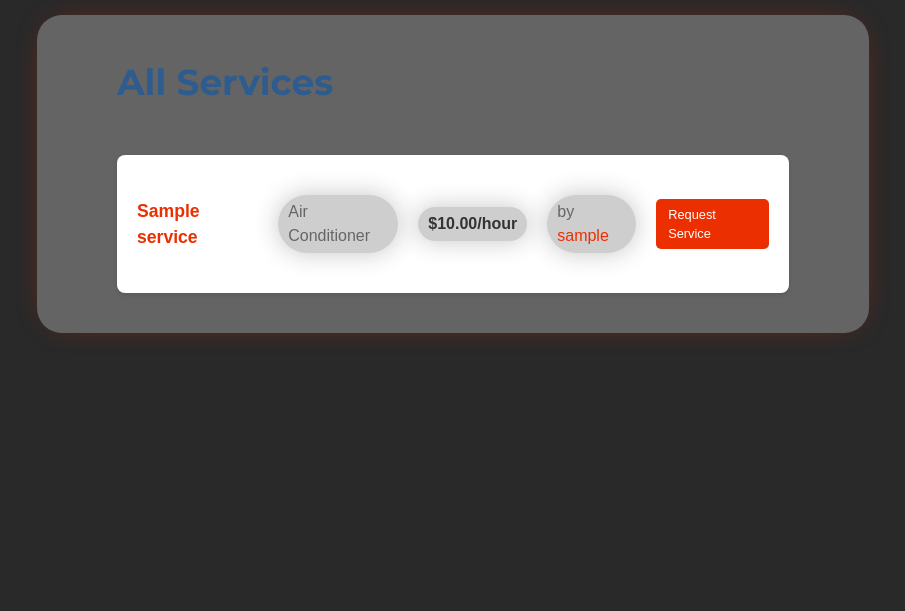
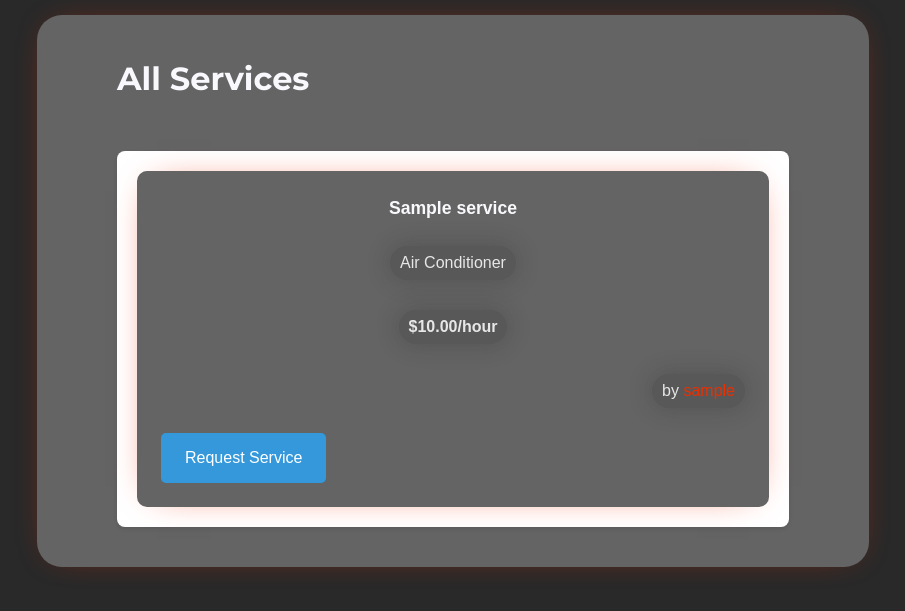
Before and after one commit to hezronokwach/FixAndServe, a Django app: page /services/ in a window 1280 px wide. Shown: the part 83-694 px from the top of the page, without its empty margins (187-1092 px from the left). Run offline with Django 3.2, Linux system fonts and the light colour scheme; tables that the repository leaves empty hold one stand-in row (values such as "Sample post").

Commit message:
style[all_services]: Add responsiveness to all services page

```diff
--- a/netfix/services/static/services/css/services.css
+++ b/netfix/services/static/services/css/services.css
@@ -1,5 +1,5 @@
 .services-container {
-    max-width: 1000px;
+    max-width: 1200px;
     margin: 0 auto;
     padding: 20px;
 }
@@ -8,14 +8,19 @@
     display: flex;
     justify-content: space-between;
     align-items: center;
-    margin-bottom: 30px;
+    margin-bottom: 2rem;
     flex-direction: column;
     align-items: flex-start;
 }
 
+.services-header h1 {
+    color: #f9f8fd;
+    font-size: 2rem;
+}
+
 .create-service-btn, .request-btn {
     display: inline-block;
-    padding: 10px 20px;
+    padding: 0.8rem 1.5rem;
     background: #ec2f00;
     color: white;
     text-decoration: none;
@@ -30,8 +35,14 @@
 }
 
 .request-btn {
-    padding: 6px 12px;
-    font-size: 0.8em;
+    display: inline-block;
+    padding: 0.8rem 1.5rem;
+    background-color: #3498db;
+    color: white;
+    text-decoration: none;
+    border-radius: 5px;
+    align-self: flex-start;
+    transition: background-color 0.3s ease;
 }
 
 .services-grid {
@@ -102,6 +113,9 @@
 }
 
 .services-list {
+    display: flex;
+    flex-direction: column;
+    gap: 1.5rem;
     background: white;
     border-radius: 8px;
     box-shadow: 0 2px 4px rgba(0,0,0,0.1);
@@ -109,17 +123,23 @@
 }
 
 .service-item {
-    padding: 15px 0;
+    background-color: #646464;
+    padding: 1.5rem;
+    border-radius: 10px;
+    box-shadow: 0px 0px 35px -20px #ec2f00;
 }
 
 .service-details {
     display: flex;
+    flex-direction: column;
+    gap: 0.8rem;
     align-items: center;
     gap: 20px;
 }
 
 .service-name {
-    color: #ec2f00;
+    color: #f9f8fd;
+    font-size: 1.3rem;
     text-decoration: none;
     font-weight: bold;
     font-size: 1.1em;
@@ -130,17 +150,17 @@
 }
 
 .field {
-    color: #666;
+    color: #e7e7e7;
 }
 
 .price {
     font-weight: bold;
-    color: #333;
+    color: #e7e7e7;
 }
 
 .provider {
     margin-left: auto;
-    color: #666;
+    color: #e7e7e7;
 }
 
 .company-link {
--- a/netfix/services/templates/services/single_service.html
+++ b/netfix/services/templates/services/single_service.html
@@ -3,12 +3,13 @@
     {{ service.name }}
 {% endblock %}
 {% block content %}
+    <div class="container">
         <div class='service_info_header'>
             <h1>{{service.name}} -- {{service.price_hour}}€/hour</h1>
             <h5>by <a href="/company/{{service.company.user}}">{{service.company.user}}</a></h5>
         </div>
         <h3>{{service.field}}</h3>
-    <p style="text-align: left;">{{service.description}}</p>
+        <p>{{service.description}}</p>
         {% if request.user.is_authenticated %}
             {% if request.user.is_customer %}
                 <a href="/services/{{service.id}}/request_service/" class="like_button">Request Service</a>
@@ -20,4 +21,5 @@
         {% else %}
             <a href="{% url 'login_user' %}?next=/services/{{service.id}}/request_service/" class="like_button">Request Service</a>
         {% endif %}
+    </div>
 {% endblock %}
```
Also changed, not shown: other parts of netfix/services/static/services/css/services.css (+75 -2 lines), netfix/main/views.py (+7 -3 lines). Lines whose indentation alone changed are shown as unchanged.
